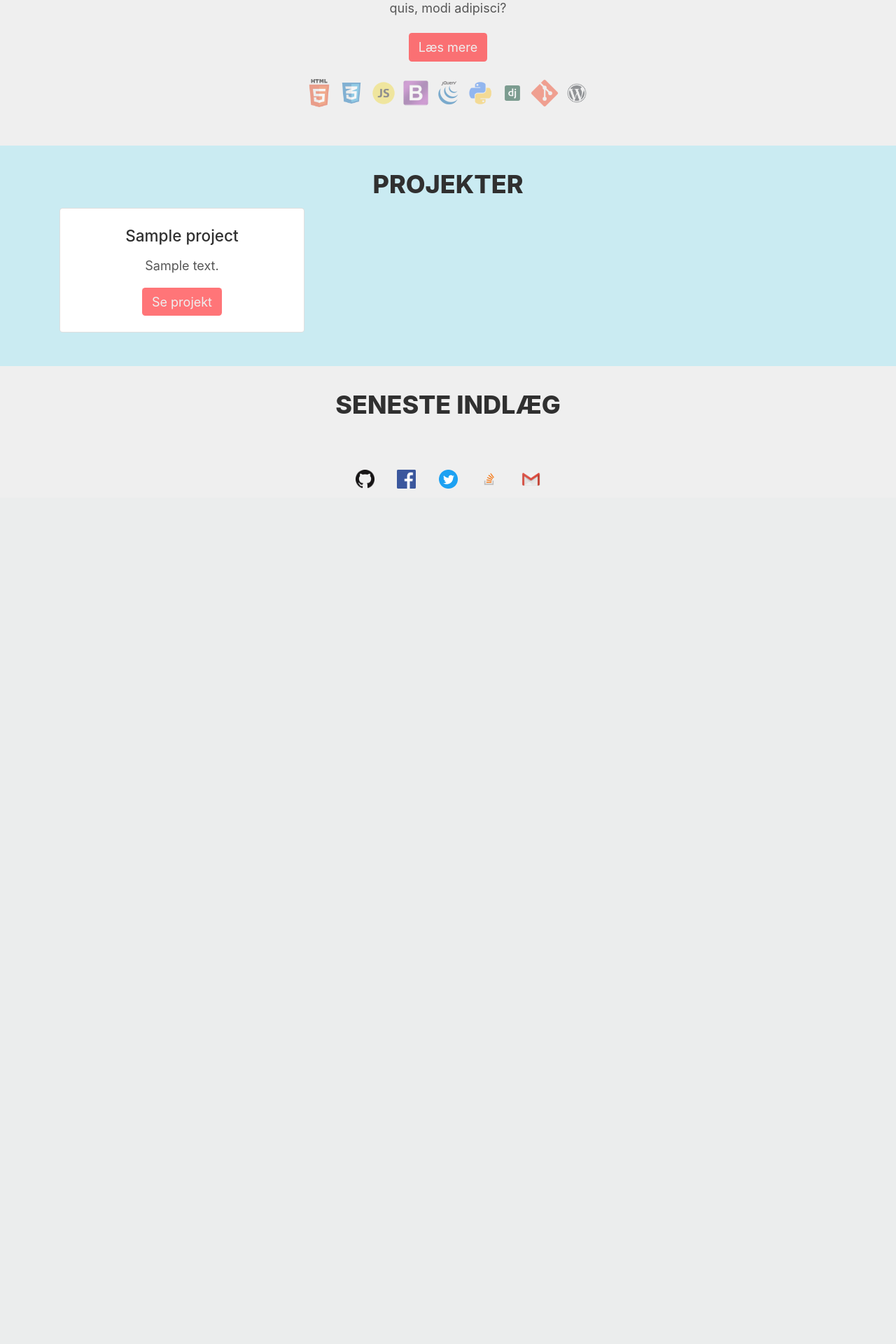
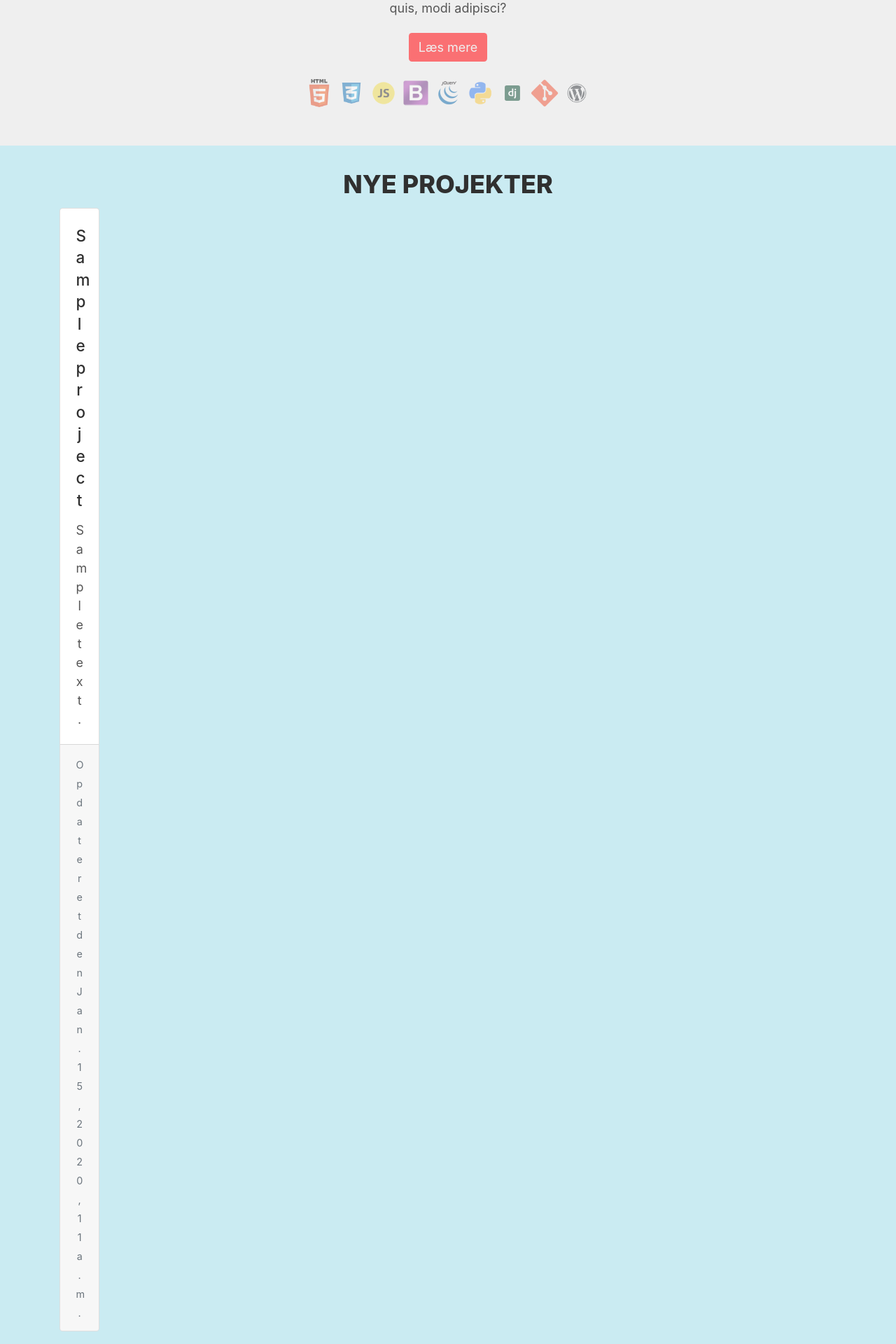
Before and after one commit to MarkP92/personal-portfolio, a Django app: page / in a window 1280 px wide. Shown: the part 1015-2935 px from the top of the page at 70% size. Before the commit the page ends 1713 px from the top, so only its background shows below. Run offline with Django 3.2, Linux system fonts and the light colour scheme; tables that the repository leaves empty hold one stand-in row (values such as "Sample post"); some libraries are stand-ins or nearby versions.

Commit message:
style changes

```diff
--- a/static/css/style.css
+++ b/static/css/style.css
@@ -84,14 +84,12 @@
 
 /* MAIN CONTENT */
 .main-content {
-    /* margin: auto; */
     margin-top: 60px;
     margin-bottom: 15px;
 }
 
 .main-content h2 {
     font-weight: 800;
-    /* font-size: 2.7em; */
 }
 
 .section {
@@ -101,7 +99,6 @@
 .section-header a {
     text-decoration: none;
     font-weight: 1000;
-
 }
 
 /* ABOUT SECTION */
@@ -158,20 +155,10 @@
     padding: 1.25rem;
 }
 
-.post-image {
-    width: 250px;
-    height: 125;
-}
-
 /* CARDS */
 .card {
-    /* padding: 1.50rem; */
-    margin-bottom: 1rem;
+    margin-bottom: 10px;
 }
-
-/* .card-title {
-    font-size: 1.4em;
-} */
 
 .card-title a {
     text-decoration: none;
--- a/templates/index.html
+++ b/templates/index.html
@@ -45,19 +45,23 @@
     <section class="section" id="project-section">
         <div class="container-fluid">
             <div class="container">
-                <h2 class="section-header">PROJEKTER</h2>
+                <h2 class="section-header">NYE PROJEKTER</h2>
                 <div class="row">
+                    <div class="card-deck">
                         {% for project in project_list %}
-                        <div class="col-lg-4 col-sm-12">
-                            <div class="card project-card">
+                            <div class="col-md-4">
+                                <div class="card">
                                     <div class="card-body">
                                         <h5 class="card-title"><a href="{% url 'project_detail' slug=project.slug %}">{{ project.title }}</a></h5>
                                         <p class="card-text">{{ project.description|safe|truncatewords:10 }}</p>
-                                    <a href="{% url 'project_detail' slug=project.slug %}" class="btn btn-outline-dark">Se projekt</a>
+                                    </div>
+                                    <div class="card-footer">
+                                        <small class="text-muted">Opdateret den {{ project.created_at }}</small>
                                     </div>
                                 </div>
                             </div>
                         {% endfor %}
+                    </div>
                 </div>
             </div>
         </div>
```
Also changed, not shown: project/templates/project/project_list.html (+7 -3 lines). Lines whose indentation alone changed are shown as unchanged.
